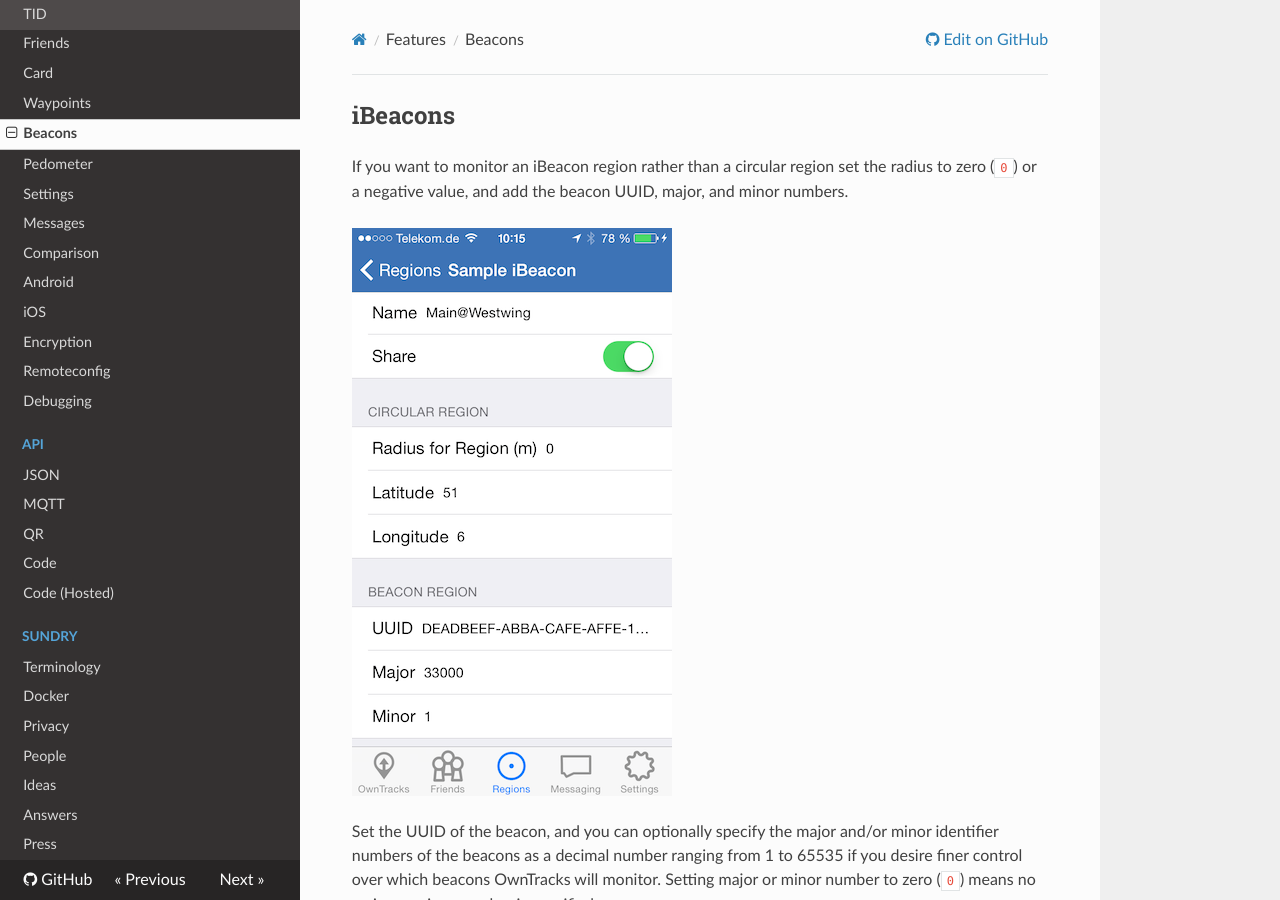
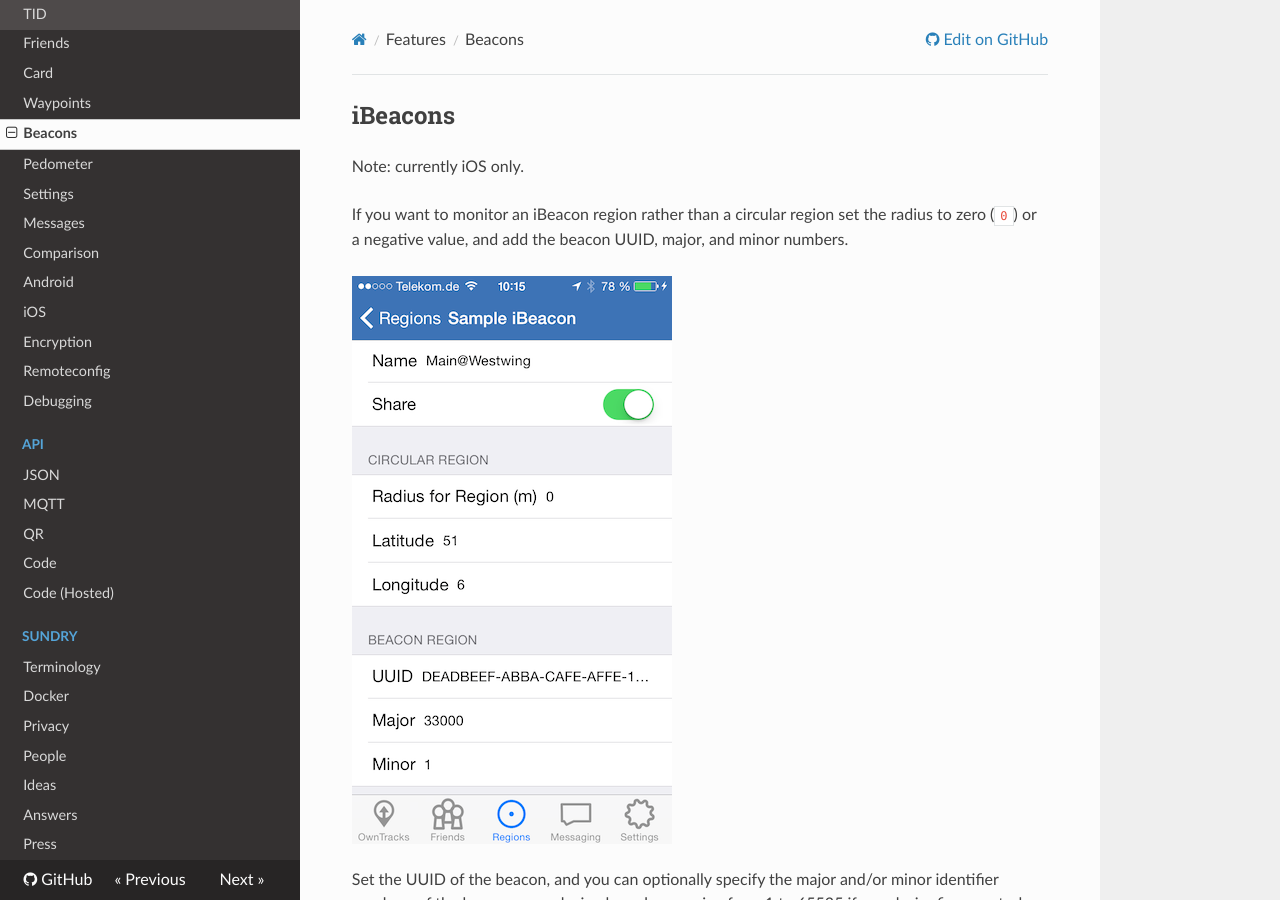
Before and after one commit to owntracks/booklet, an MkDocs documentation site: the page built from docs/features/beacons.md, in a window 1280 px wide and 900 px high. Built offline with MkDocs 1.6.1, drawn with Linux system fonts in a browser that asks for light colours; nearby versions of some CDN libraries; old or Windows-style settings are respelled for this version of MkDocs.

Commit message:
note iOS only 	for https://github.com/owntracks/android/issues/307#issuecomment-184798521

```diff
--- a/docs/features/beacons.md
+++ b/docs/features/beacons.md
@@ -1,4 +1,6 @@
 ## iBeacons
+
+Note: currently iOS only.
 
 If you want to monitor an iBeacon region rather than a circular region set the
 radius to zero (`0`) or a negative value, and add the beacon UUID, major, and minor numbers.
```
